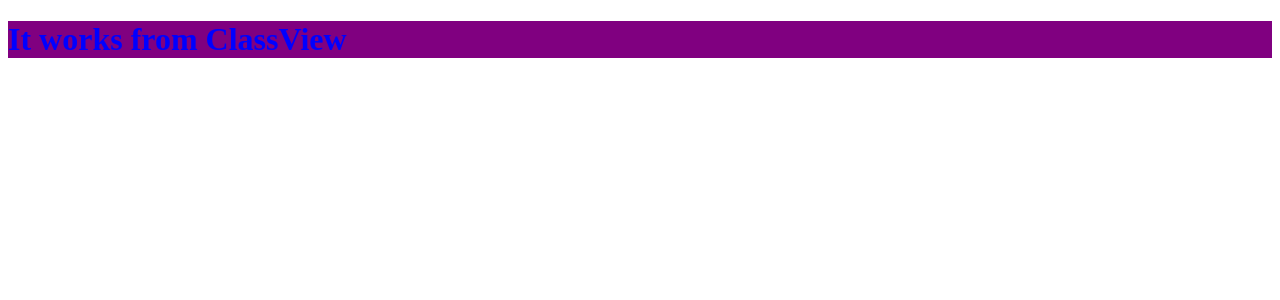
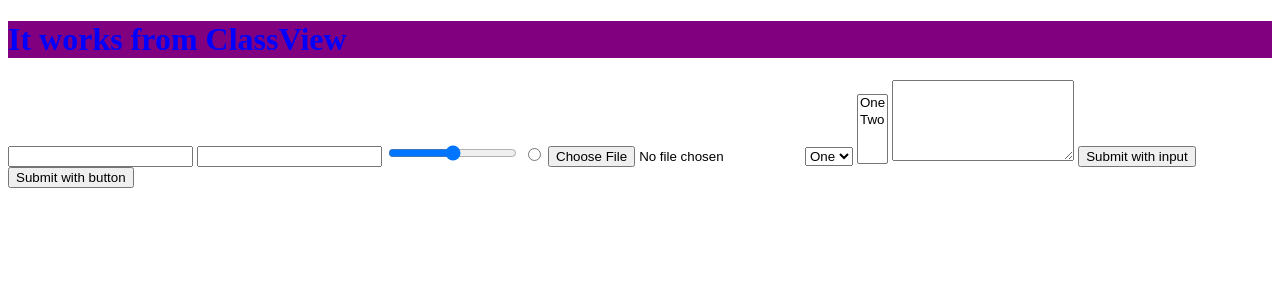
Before and after one commit to elenaborisova/Python-Web-Basics, a Django app: page /2/ in a window 1280 px wide. Shown: the top 300 px of the page. Run offline with Django 3.2, Linux system fonts and the light colour scheme.

Commit message:
add forms and methods to django101

```diff
--- a/django101/django102/urls.py
+++ b/django101/django102/urls.py
@@ -1,9 +1,10 @@
 from django.urls import path
-from django102.views import index as index_view, UsersListView, GamesListView, something
+from django102.views import index as index_view, UsersListView, GamesListView, something, methods_demo
 
 urlpatterns = [
     path('', index_view),
     path('2/', UsersListView.as_view()),
     path('games/', GamesListView.as_view()),
     path('smth/', something),
+    path('methods/', methods_demo),
 ]
--- a/django101/django102/views.py
+++ b/django101/django102/views.py
@@ -1,6 +1,7 @@
 from django.contrib.auth.models import User
-from django.http import HttpResponse
+from django.http import HttpResponse, JsonResponse
 from django.shortcuts import render
+from django.views.decorators.http import require_GET
 from django.views.generic import ListView
 
 from django102.models import Game
@@ -39,3 +40,16 @@ class UsersListView(ListView):
 class GamesListView(ListView):
     model = Game
     template_name = 'games.html'
+
+
+@require_GET
+def methods_demo(request):
+    context = {
+        'name': 'Elena',
+        'age': 23,
+    }
+
+    if request.content_type == 'application/json':
+        return JsonResponse(context)
+
+    return render(request, 'methods_demo.html', context)
--- a/django101/templates/index2.html
+++ b/django101/templates/index2.html
@@ -18,4 +18,29 @@
             </li>
         {% endfor %}
     </ul>
+
+    <form action="/" method="GET">
+        <input type="text" name="first_name">
+        <input type="number" name="age">
+
+        <input type="range">
+        <input type="radio">
+        <input type="file">
+
+        <select name="dropdown">
+            <option>One</option>
+            <option>Two</option>
+        </select>
+
+        <select multiple name="multiplechoice">
+            <option>One</option>
+            <option>Two</option>
+        </select>
+
+        <textarea rows="5"></textarea>
+
+        <input type="submit" value="Submit with input">
+        <button>Submit with button</button>
+
+    </form>
 {% endblock %}
```
Also changed, not shown: django101/templates/methods_demo.html (added, +12 -0 lines).
